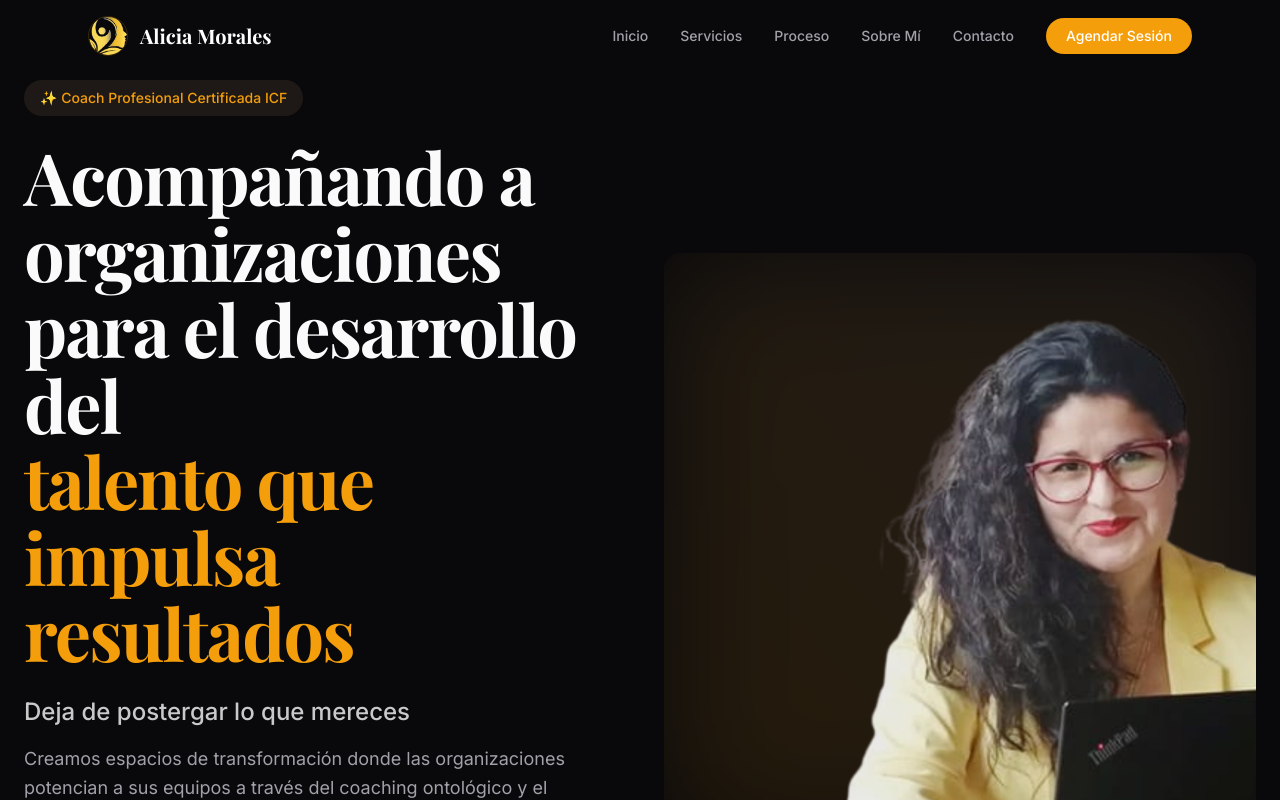
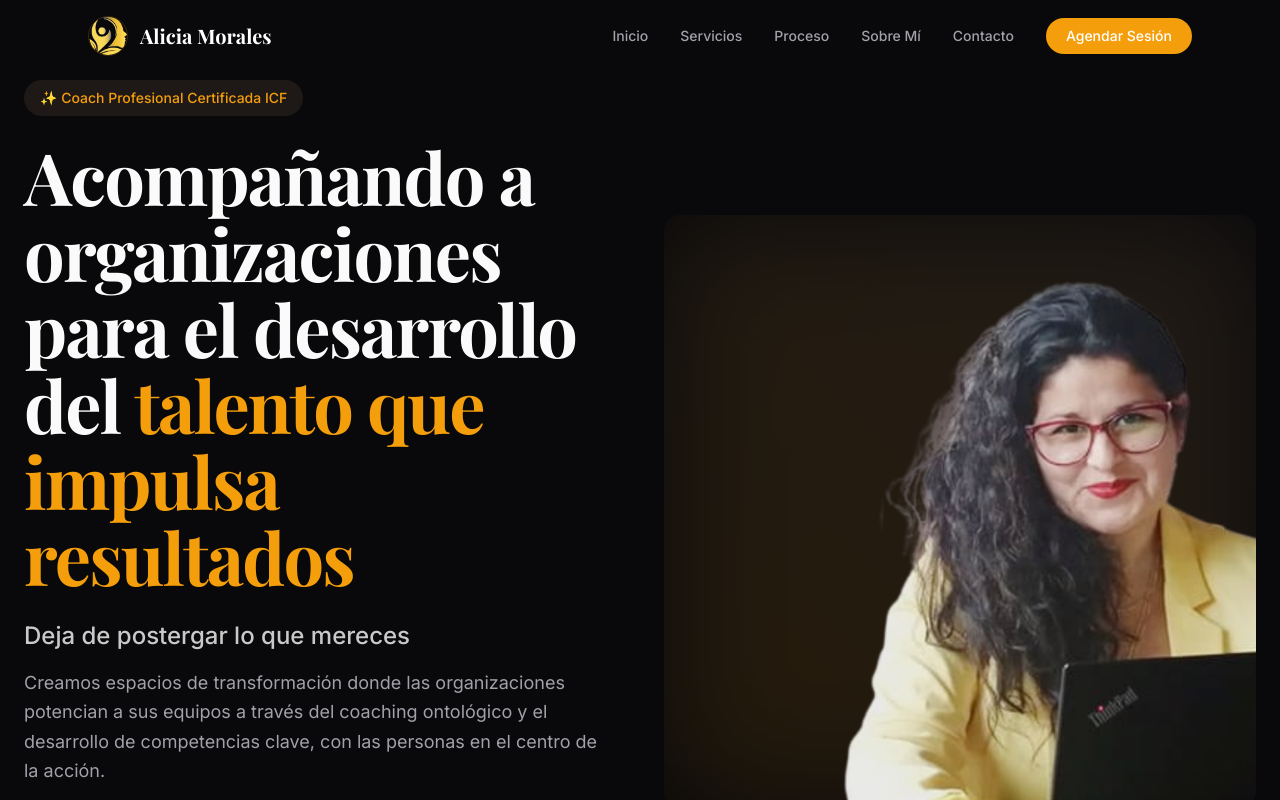
Before and after one commit to mauro6287-blip/alicia-morales-coach, a Next.js app: page / in a window 1280 px wide. Shown: the top 800 px of the page. Built offline with nearby package versions, Linux system fonts and the light colour scheme; a web font is replaced by a local one.

Commit message:
Fix text alignment of 'del' in Hero

```diff
--- a/sections/Hero.tsx
+++ b/sections/Hero.tsx
@@ -18,9 +18,12 @@ export default function Hero() {
                     {/* Main heading */}
                     <h1 className="mb-6 text-3xl font-bold tracking-tight text-foreground md:text-6xl lg:text-7xl">
                         <span className="font-[family-name:var(--font-playfair)]">
-                            Acompañando a organizaciones para el desarrollo del
+                            Acompañando a organizaciones para el desarrollo
                         </span>
                         <br />
+                        <span className="font-[family-name:var(--font-playfair)]">
+                            del{" "}
+                        </span>
                         <span className="font-[family-name:var(--font-playfair)] text-primary">
                             talento que impulsa resultados
                         </span>
```
